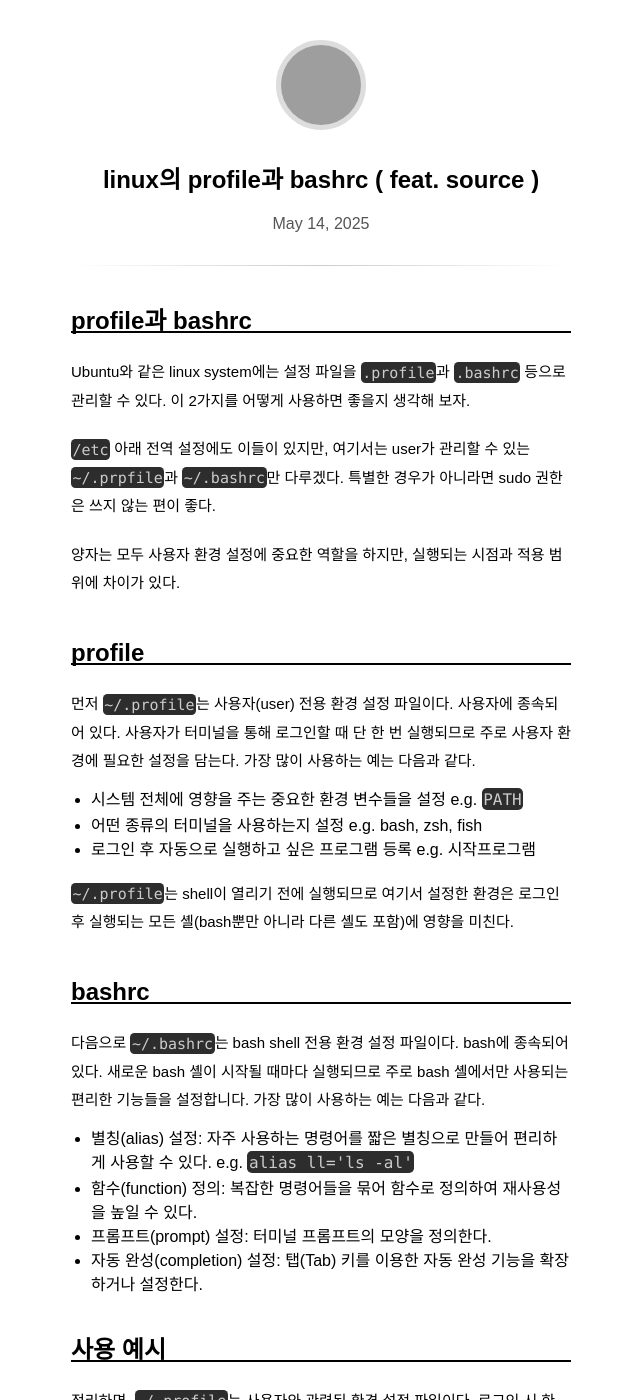
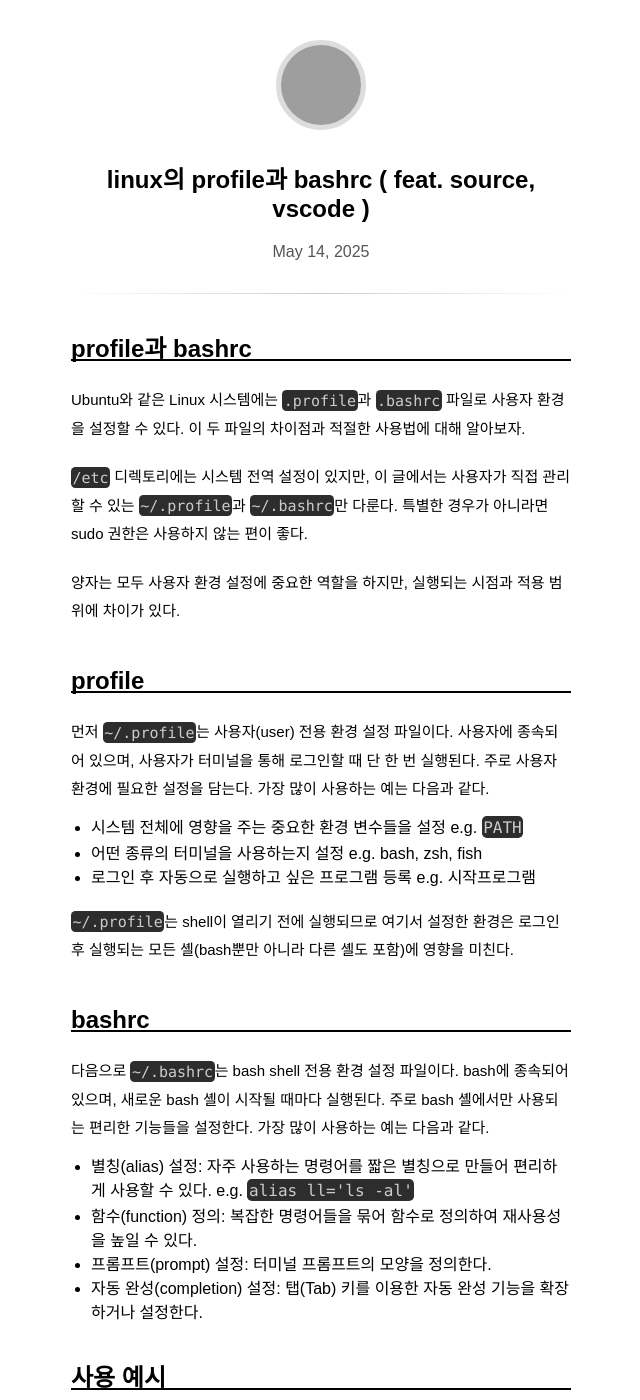
Before and after one commit to pinedance/blog, a Jekyll site: the page built from _posts/2025/01-06/2025-05-14-profile-bashrc.md, in a window 1280 px wide and 1400 px high. Shown: the whole window, without its empty margins (319-959 px from the left). Built offline with Jekyll 4.4.1, drawn with Linux system fonts in a browser that asks for light colours; some web fonts are replaced; comment, search, counter and statistics services are not loaded; some of the changed text lies outside the part shown; grey boxes are pictures that could not be loaded.

Commit message:
update last post

````diff
--- a/_posts/2025/01-06/2025-05-14-profile-bashrc.md
+++ b/_posts/2025/01-06/2025-05-14-profile-bashrc.md
@@ -1,21 +1,21 @@
 ---
 layout: post
-title:  "linux의 profile과 bashrc ( feat. source )"
+title:  "linux의 profile과 bashrc ( feat. source, vscode )"
 categories: 코딩삽질기
 tags: ['Ubuntu', 'Linux', 'WSL']
 ---
 
 ## profile과 bashrc
 
-Ubuntu와 같은 linux system에는 설정 파일을 `.profile`과 `.bashrc` 등으로 관리할 수 있다. 이 2가지를 어떻게 사용하면 좋을지 생각해 보자.
+Ubuntu와 같은 Linux 시스템에는 `.profile`과 `.bashrc` 파일로 사용자 환경을 설정할 수 있다. 이 두 파일의 차이점과 적절한 사용법에 대해 알아보자.
 
-`/etc` 아래 전역 설정에도 이들이 있지만, 여기서는 user가 관리할 수 있는 `~/.prpfile`과 `~/.bashrc`만 다루겠다. 특별한 경우가 아니라면 sudo 권한은 쓰지 않는 편이 좋다.
+`/etc` 디렉토리에는 시스템 전역 설정이 있지만, 이 글에서는 사용자가 직접 관리할 수 있는 `~/.profile`과 `~/.bashrc`만 다룬다. 특별한 경우가 아니라면 sudo 권한은 사용하지 않는 편이 좋다.
 
 양자는 모두 사용자 환경 설정에 중요한 역할을 하지만, 실행되는 시점과 적용 범위에 차이가 있다.
 
 ## profile
 
-먼저 `~/.profile`는 사용자(user) 전용 환경 설정 파일이다. 사용자에 종속되어 있다. 사용자가 터미널을 통해 로그인할 때 단 한 번 실행되므로 주로 사용자 환경에 필요한 설정을 담는다. 가장 많이 사용하는 예는 다음과 같다.
+먼저 `~/.profile`는 사용자(user) 전용 환경 설정 파일이다. 사용자에 종속되어 있으며, 사용자가 터미널을 통해 로그인할 때 단 한 번 실행된다. 주로 사용자 환경에 필요한 설정을 담는다. 가장 많이 사용하는 예는 다음과 같다.
 
 * 시스템 전체에 영향을 주는 중요한 환경 변수들을 설정 e.g. `PATH`
 * 어떤 종류의 터미널을 사용하는지 설정 e.g. bash, zsh, fish
@@ -25,7 +25,7 @@
 
 ## bashrc
 
-다음으로 `~/.bashrc`는 bash shell 전용 환경 설정 파일이다. bash에 종속되어 있다. 새로운 bash 셸이 시작될 때마다 실행되므로 주로 bash 셸에서만 사용되는 편리한 기능들을 설정합니다. 가장 많이 사용하는 예는 다음과 같다.
+다음으로 `~/.bashrc`는 bash shell 전용 환경 설정 파일이다. bash에 종속되어 있으며, 새로운 bash 셸이 시작될 때마다 실행된다. 주로 bash 셸에서만 사용되는 편리한 기능들을 설정한다. 가장 많이 사용하는 예는 다음과 같다.
 
 * 별칭(alias) 설정: 자주 사용하는 명령어를 짧은 별칭으로 만들어 편리하게 사용할 수 있다. e.g. `alias ll='ls -al'`
 * 함수(function) 정의: 복잡한 명령어들을 묶어 함수로 정의하여 재사용성을 높일 수 있다.
@@ -34,7 +34,7 @@
 
 ## 사용 예시
 
-정리하면, `~/.profile`는 사용자와 관련된 환경 설정 파일이다. 로그인 시 한 번만 필요한 환경 변수나 초기 작업을 설정하며, 이는 시스템 전반에 영향을 준다. 반면 `~/.bashrc`는 bash shell와 관련된 환경 설정 파일이다. 새로운 bash 셸이 시작될 때마다 필요한 bash 환경을 설정한다. 주로 bash 사용 편의성을 높이는 설정이 포함된다.
+정리하면, `~/.profile`은 사용자 전체 환경과 관련된 설정 파일이다. 로그인 시 한 번만 실행되며, 시스템 전반에 영향을 주는 환경 변수나 초기 작업을 설정한다. 반면 `~/.bashrc`는 bash shell 전용 환경 설정 파일로, 새로운 bash 셸이 시작될 때마다 실행되어 shell 사용 환경을 설정한다.
 
 Ubuntu 등에 App(혹은 system package)를 설치할 때 종종 pre-compiled file을 어떤 위치에 저장하고, 해당 위치 경로를 PATH에 추가하라고 할 때가 있다. 그렇다면 이 PATH는 어디에서 설정해 주어야 할까. bash가 아니라 system에 대한 설정이므로 `~/.profile`에 넣어 주는 것이 좋겠다.
 
@@ -179,3 +181,45 @@
 ```
 
 반면 여기서 `bash bar.sh`라고 하면 "WORLD"라는 값이 출력된다. bar.sh에서 여전히 foo.sh에서 선언한 MYNAME를 사용할 수 있기 때문이다.
+
+### VS Code Terminal
+
+VS Code의 터미널은 System 터미널과 다르게 동작할 수 있다. VS Code 터미널은 기본적으로 `~/.bashrc`나 `~/.profile` 파일을 자동으로 실행하지 않아, 설정한 사용자 환경이 적용되지 않거나 PATH가 다르게 설정되어 프로그램을 찾지 못하는 등의 문제가 발생할 수 있다.
+
+이 문제를 해결하기 위해서는 VS Code의 설정을 다음과 같이 수정해야 한다.
+
+VS Code 설정 열기:
+
+* Windows/Linux: `Ctrl + ,`
+* Mac: `Cmd + ,`
+
+환경 변수 상속 설정:
+
+* 검색창에 `terminal.integrated.inheritEnv` 입력
+* 이 설정값을 `true`로 변경
+* 이를 통해 VS Code 터미널이 시스템의 환경 변수를 상속받게 됨
+
+Bash 프로필 설정:
+
+* 검색창에 `terminal.integrated.profiles.linux` 입력
+* settings.json에 다음 설정 추가
+* `-l` 옵션은 bash를 로그인 셸로 실행하도록 하여 `~/.profile`과 `~/.bashrc`가 모두 로드되게 함
+
+```json
+"terminal.integrated.profiles.linux": {
+    "bash": {
+        "path": "bash",
+        "args": ["-l"]
+    }
+}
+```
+
+기본 프로필을 bash로 설정 (선택 사항):
+
+* `terminal.integrated.defaultProfile.linux` 설정을 추가하여 S Code의 기본 터미널이 bash로 설정됨
+
+```json
+"terminal.integrated.defaultProfile.linux": "bash"
+```
+
+이러한 설정을 완료한 후 VS Code를 재시작하거나 새 터미널을 열면, System Terminal과 동일한 환경에서 작업할 수 있다.
````
Also changed, not shown: other parts of _posts/2025/01-06/2025-05-14-profile-bashrc.md (+2 -0 lines).
